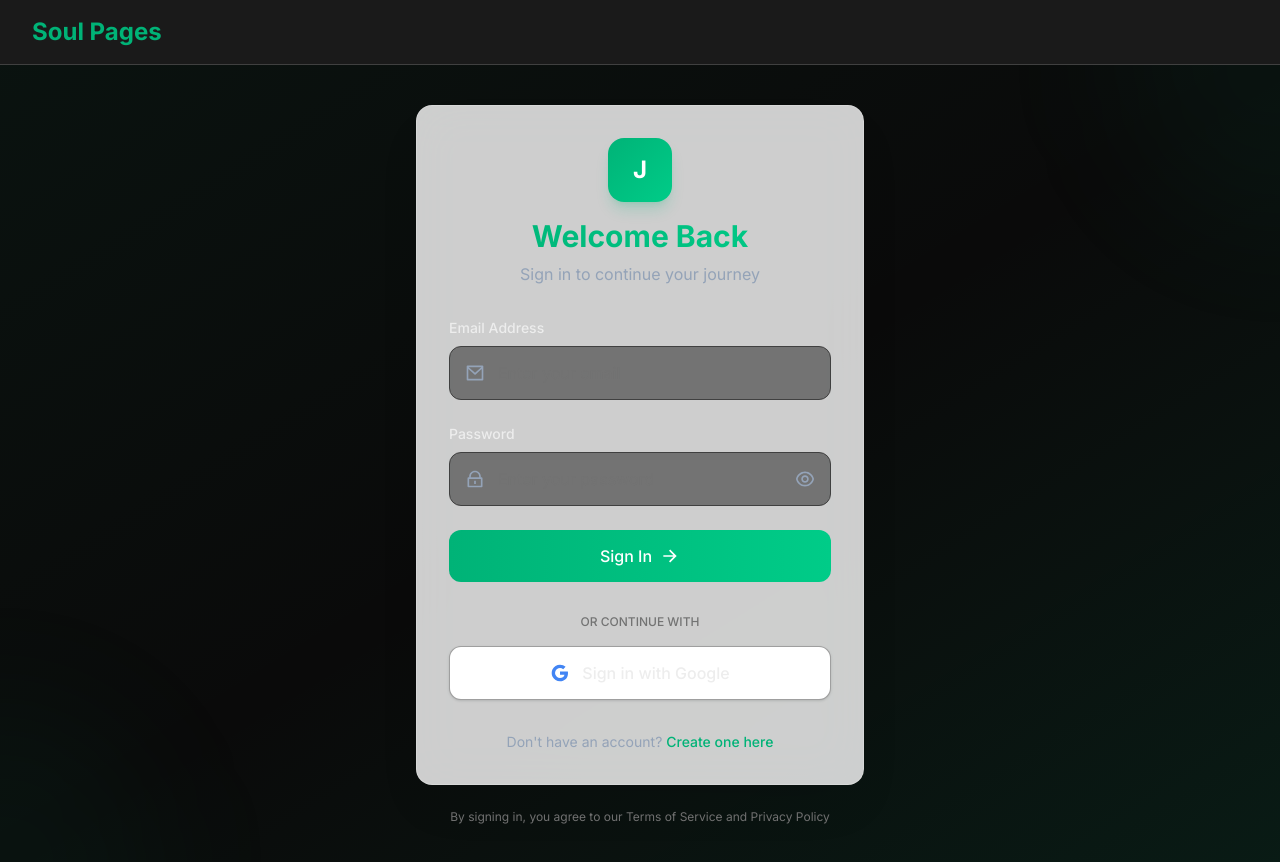
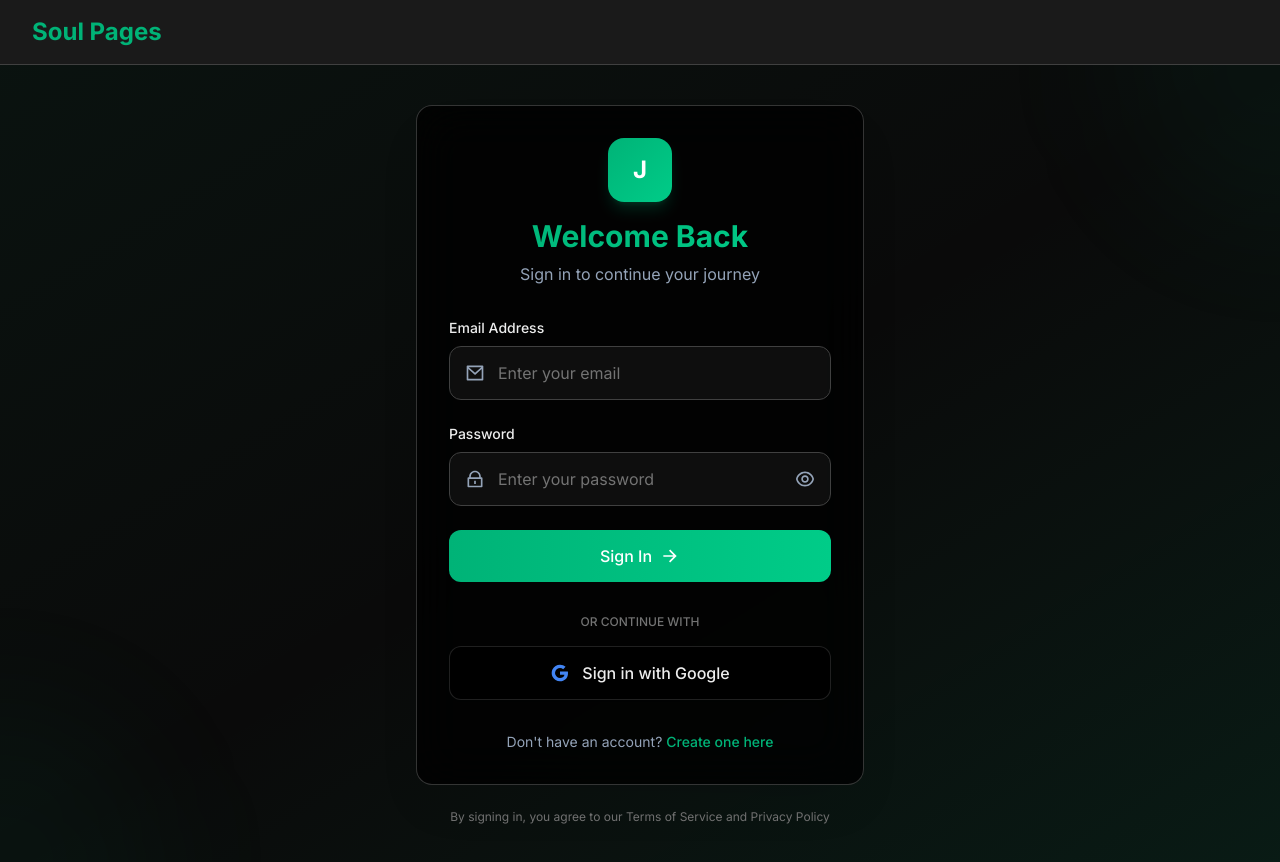
Before and after one commit to omer310/Journaling-App, a Next.js app in the folder web/: page /login in a window 1280 px wide. Shown: the top 862 px of the page. Built offline with nearby package versions, Linux system fonts and the light colour scheme; no server answers.

Commit message:
changed the background color of the sign in page

```diff
--- /dev/null
+++ b/web/src/app/login/page.css
@@ -0,0 +1,7 @@
+.social-auth-container button {
+  background-color: black;
+}
+
+.social-auth-container button:hover {
+  background-color: #6a6868;
+}
--- a/web/src/app/login/page.tsx
+++ b/web/src/app/login/page.tsx
@@ -1,35 +1,42 @@
-'use client';
+"use client";
 
-import { useState } from 'react';
-import { useRouter } from 'next/navigation';
-import { supabase } from '@/lib/supabase';
-import { SocialAuth } from '@/components/SocialAuth';
-import Link from 'next/link';
-import { RiEyeLine, RiEyeOffLine, RiMailLine, RiLockLine, RiArrowRightLine } from 'react-icons/ri';
+import { useState } from "react";
+import { useRouter } from "next/navigation";
+import { supabase } from "@/lib/supabase";
+import { SocialAuth } from "@/components/SocialAuth";
+import Link from "next/link";
+import {
+  RiEyeLine,
+  RiEyeOffLine,
+  RiMailLine,
+  RiLockLine,
+  RiArrowRightLine,
+} from "react-icons/ri";
+import "./page.css";
 
 const getErrorMessage = (error: any) => {
   if (error.message) {
-    if (error.message.includes('Invalid login credentials')) {
-      return 'Invalid email or password. Please try again.';
+    if (error.message.includes("Invalid login credentials")) {
+      return "Invalid email or password. Please try again.";
     }
-    if (error.message.includes('Invalid email')) {
-      return 'Invalid email address. Please enter a valid email.';
+    if (error.message.includes("Invalid email")) {
+      return "Invalid email address. Please enter a valid email.";
     }
-    if (error.message.includes('Email not confirmed')) {
-      return 'Please check your email and confirm your account.';
+    if (error.message.includes("Email not confirmed")) {
+      return "Please check your email and confirm your account.";
     }
-    if (error.message.includes('Too many requests')) {
-      return 'Too many failed attempts. Please try again later.';
+    if (error.message.includes("Too many requests")) {
+      return "Too many failed attempts. Please try again later.";
     }
   }
-  return 'Failed to log in. Please try again.';
+  return "Failed to log in. Please try again.";
 };
 
 export default function LoginPage() {
-  const [email, setEmail] = useState('');
-  const [password, setPassword] = useState('');
+  const [email, setEmail] = useState("");
+  const [password, setPassword] = useState("");
   const [showPassword, setShowPassword] = useState(false);
-  const [error, setError] = useState('');
+  const [error, setError] = useState("");
   const [loading, setLoading] = useState(false);
   const router = useRouter();
 
@@ -37,7 +44,7 @@ export default function LoginPage() {
     e.preventDefault();
 
     if (!email || !password) {
-      setError('Please fill in all fields');
+      setError("Please fill in all fields");
       return;
     }
 
@@ -47,9 +54,9 @@ export default function LoginPage() {
 
     try {
       setLoading(true);
-      setError('');
+      setError("");
 
-      console.log('Attempting login for:', email);
+      console.log("Attempting login for:", email);
 
       const { error } = await supabase.auth.signInWithPassword({
         email,
@@ -60,15 +67,14 @@ export default function LoginPage() {
         throw error;
       }
 
-      console.log('Login successful, redirecting...');
+      console.log("Login successful, redirecting...");
 
       // Add a small delay to ensure auth state is properly set
       setTimeout(() => {
-        router.push('/journal');
+        router.push("/journal");
       }, 100);
-
     } catch (error: any) {
-      console.error('Login error:', error);
+      console.error("Login error:", error);
       setError(getErrorMessage(error));
     } finally {
       setLoading(false);
@@ -84,7 +90,7 @@ export default function LoginPage() {
 
       <div className="w-full max-w-md relative z-10">
         {/* Main card */}
-        <div className="bg-white/80 dark:bg-black/40 backdrop-blur-xl border border-white/20 dark:border-white/10 rounded-2xl p-8 shadow-2xl shadow-black/10 dark:shadow-black/30">
+        <div className="bg-black/80 dark:bg-black/40 backdrop-blur-xl border border-white/20 dark:border-white/10 rounded-2xl p-8 shadow-2xl shadow-black/10 dark:shadow-black/30">
           {/* Header */}
           <div className="text-center mb-8">
             <div className="w-16 h-16 bg-gradient-to-br from-primary to-primary-light rounded-2xl flex items-center justify-center mx-auto mb-4 shadow-lg shadow-primary/20">
@@ -93,7 +99,9 @@ export default function LoginPage() {
             <h1 className="text-3xl font-bold bg-gradient-to-r from-primary to-primary-light bg-clip-text text-transparent">
               Welcome Back
             </h1>
-            <p className="mt-2 text-secondary">Sign in to continue your journey</p>
+            <p className="mt-2 text-secondary">
+              Sign in to continue your journey
+            </p>
           </div>
 
           {/* Form */}
@@ -106,7 +114,10 @@ export default function LoginPage() {
 
             {/* Email field */}
             <div className="space-y-2">
-              <label htmlFor="email" className="block text-sm font-medium text-text-primary">
+              <label
+                htmlFor="email"
+                className="block text-sm font-medium text-text-primary"
+              >
                 Email Address
               </label>
               <div className="relative">
@@ -128,7 +139,10 @@ export default function LoginPage() {
 
             {/* Password field */}
             <div className="space-y-2">
-              <label htmlFor="password" className="block text-sm font-medium text-text-primary">
+              <label
+                htmlFor="password"
+                className="block text-sm font-medium text-text-primary"
+              >
                 Password
               </label>
               <div className="relative">
@@ -137,7 +151,7 @@ export default function LoginPage() {
                 </div>
                 <input
                   id="password"
-                  type={showPassword ? 'text' : 'password'}
+                  type={showPassword ? "text" : "password"}
                   value={password}
                   onChange={(e) => setPassword(e.target.value)}
                   className="w-full pl-12 pr-12 py-3.5 bg-surface/50 border border-border rounded-xl text-text-primary placeholder:text-text-muted focus:outline-none focus:ring-2 focus:ring-primary/20 focus:border-primary transition-all duration-200 hover:bg-surface/80"
@@ -183,14 +197,14 @@ export default function LoginPage() {
           </form>
 
           {/* Social auth */}
-          <div className="mt-8">
+          <div className="social-auth-container mt-8">
             <SocialAuth />
           </div>
 
           {/* Footer */}
           <div className="mt-8 text-center">
             <p className="text-sm text-secondary">
-              Don't have an account?{' '}
+              Don't have an account?{" "}
               <Link
                 href="/register"
                 className="text-primary hover:text-primary-light font-medium transition-colors duration-200 hover:underline"
```
